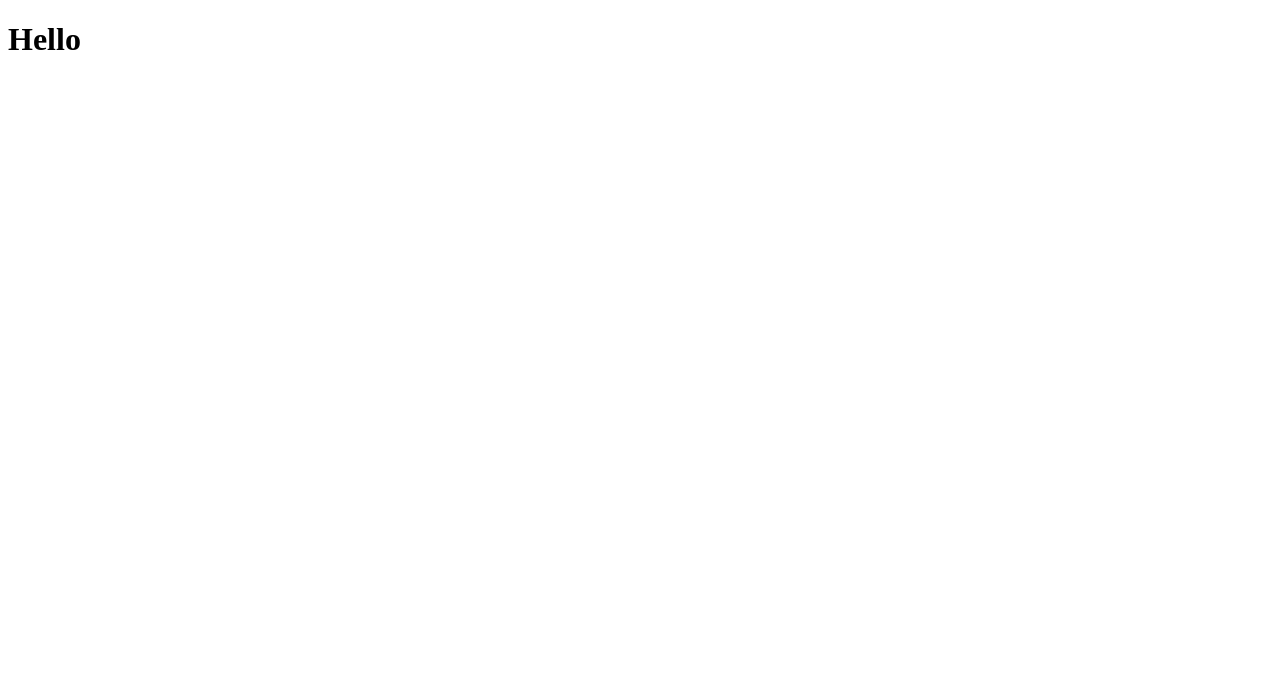
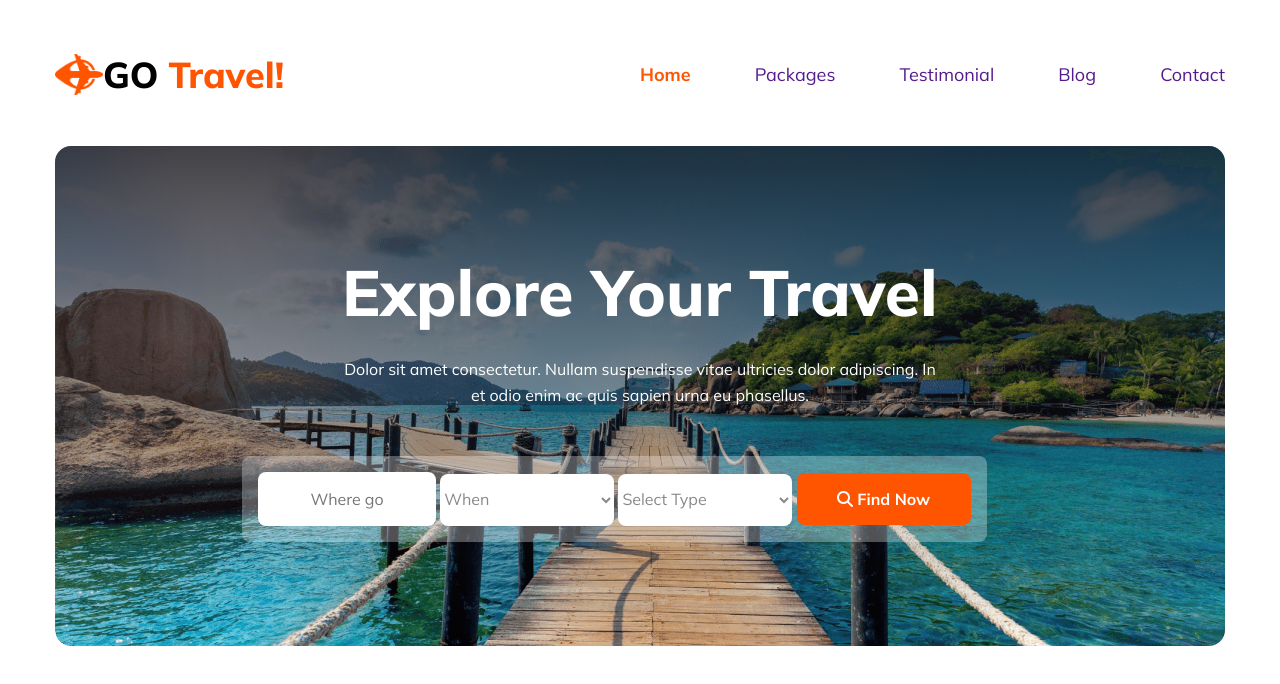
Before and after one commit to iamdoulat/assignment02, a plain HTML site: page index.html in a window 1280 px wide. Drawn offline with Linux system fonts and the light colour scheme.

Commit message:
hero section complete

```diff
--- a/index.html
+++ b/index.html
@@ -4,12 +4,50 @@
     <meta charset="UTF-8">
     <meta name="viewport" content="width=device-width, initial-scale=1.0">
     <title>GO Travel!</title>
+    <link rel="stylesheet" href="https://cdnjs.cloudflare.com/ajax/libs/font-awesome/6.5.1/css/all.min.css" integrity="sha512-DTOQO9RWCH3ppGqcWaEA1BIZOC6xxalwEsw9c2QQeAIftl+Vegovlnee1c9QX4TctnWMn13TZye+giMm8e2LwA==" crossorigin="anonymous" referrerpolicy="no-referrer" />
+    <link rel="preconnect" href="https://fonts.googleapis.com">
+<link rel="preconnect" href="https://fonts.gstatic.com" crossorigin>
+<link href="https://fonts.googleapis.com/css2?family=Mulish:wght@400;700;800&display=swap" rel="stylesheet">
     <link rel="stylesheet" href="./style/style.css">
 </head>
-<nav>
+<body>
+    <header>
+        <!-- Navbar section start here -->
+        <nav class="nav-section">
+            <div class="nav-container">
+                <img src="./images/logo.png" alt="">
+                <p><span class="go">GO</span> <span class="travel">Travel!</span></p>
+            </div>
+            <div class="menu-container">
+                <a href=""><span class="home-color">Home</span></a>
+                <a href="">Packages</a>
+                <a href="">Testimonial</a>
+                <a href="">Blog</a>
+                <a href="">Contact</a>
+            </div>
+        </nav>
+        <!-- Navbar section end here -->
 
-</nav>
-<body>
-    <h1>Hello</h1>
+    </header>
+    <section class="hero-section">
+        <div class="hero-section-text">
+            <p class="hero-explore">Explore Your Travel</p>
+            <p class="hero-text">Dolor sit amet consectetur. Nullam suspendisse vitae ultricies dolor adipiscing. In et odio enim ac quis sapien urna eu phasellus.</p>
+            <div class="selection-input">
+                <form class="form">
+                <input type="text" name="" id="" placeholder="Where go">
+                <select>
+                    <option value="">When</option>
+                </select>
+                <select>
+                    <option value="">Select Type</option>
+                </select>
+                <button class="find-now-btn"><span><i class="fa-solid fa-magnifying-glass"></i></span>  Find Now</button>
+            </form>
+            </div>
+        </div>
+
+    </section>
+
 </body>
 </html>
--- a/style/style.css
+++ b/style/style.css
@@ -1,4 +1,159 @@
+/* Shared code */
+body{
+    font-family: 'Mulish', sans-serif;
+}
 *{
-    width: 0px;
-    height: 0px;
+    margin:0px
 }
+
+/* Nav section css start here */
+.nav-section{
+    max-width: 1170px;
+    margin: 0 auto;
+    display: flex;
+    margin-top: 52px;
+}
+.nav-container{
+    display: flex;
+    align-items: center;
+    width: 50%;
+}
+
+.nav-container img{
+    width: 48px;
+}
+
+.nav-container p{
+    font-family: Mulish;
+    font-size: 36px;
+    font-style: normal;
+    font-weight: 800;
+    line-height: normal;
+}
+.GO{
+    color: #131318;
+}
+.travel{
+    color: #FF5400;
+}
+.home-color{
+    color: #FF5400;
+    font-weight: 700;
+}
+
+.menu-container {
+    display: flex;
+    justify-content: space-between;
+    align-items: center;
+    width: 50%;
+}
+.menu-container a{
+    text-decoration: none;
+    color: #424247);
+    text-align: center;
+    font-family: Mulish;
+    font-size: 18px;
+    font-style: normal;
+    font-weight: 400;
+    line-height: normal;
+}
+/* Nav section css start here */
+
+/* Hero section start here */
+.hero-section{
+    max-width: 1170px;
+    height: 500px;
+    margin: 0 auto;
+    margin-top: 49px;
+    margin-bottom: 100px;
+    display: flex;
+    align-items: center;
+    background-image: url(../images/group-13.png);
+    border-radius: 16px;
+}
+.hero-section-text{
+    border-radius: 16px;
+    background: linear-gradient(180deg, rgba(19, 19, 24, 0.80) 0%, rgba(19, 19, 24, 0.00) 100%);
+    width: 1170px;
+    height: 500px;
+
+}
+.hero-explore{
+    margin: 0px;
+    color: #FFF;
+    font-family: Mulish;
+    font-size: 64px;
+    font-style: normal;
+    font-weight: 800;
+    line-height: normal;
+    padding: 106px 287px 0px 287px;
+
+}
+.hero-text{
+    color: #FFF;
+    text-align: center;
+    font-family: Mulish;
+    font-size: 16px;
+    font-style: normal;
+    font-weight: 400;
+    line-height: 26px;
+    padding-top: 24px;
+    padding-bottom: 48px;
+    padding-left: 287px;
+    padding-right: 287px;
+}
+.selection-input{
+    margin: 0px 187px;
+    display: inline-flex;
+    padding: 16px;
+    align-items: flex-start;
+    gap: 24px;
+    border-radius: 8px;
+    background: rgba(255, 255, 255, 0.30);
+}
+.form input{
+    width: 174px;
+    height: 52px;
+    border-radius: 8px;
+    background: #FFF;
+    border: 0;
+    color: rgba(19, 19, 24, 0.50);
+    text-align: center;
+    font-family: Mulish;
+    font-size: 16px;
+    font-style: normal;
+    font-weight: 400;
+    line-height: normal;
+}
+.form select{
+    width: 174px;
+    height: 52px;
+    border-radius: 8px;
+    background: #FFF;
+    border: 0;
+    color: rgba(19, 19, 24, 0.50);
+    font-family: Mulish;
+    font-size: 16px;
+    font-style: normal;
+    font-weight: 400;
+    line-height: normal;
+}
+.find-now-btn{
+    width: 174px;
+    height: 52px;
+    border-radius:8px;
+    border: 0;
+    background: #FF5400;
+    color: #FFF;
+    text-align: center;
+    font-family: Mulish;
+    font-size: 16px;
+    font-style: normal;
+    font-weight: 700;
+    line-height: normal;
+}
+.find-now-btn:hover{
+    background-color: #3e8e41;
+    color: #FFF;
+}
+/* Hero section end here */
```
